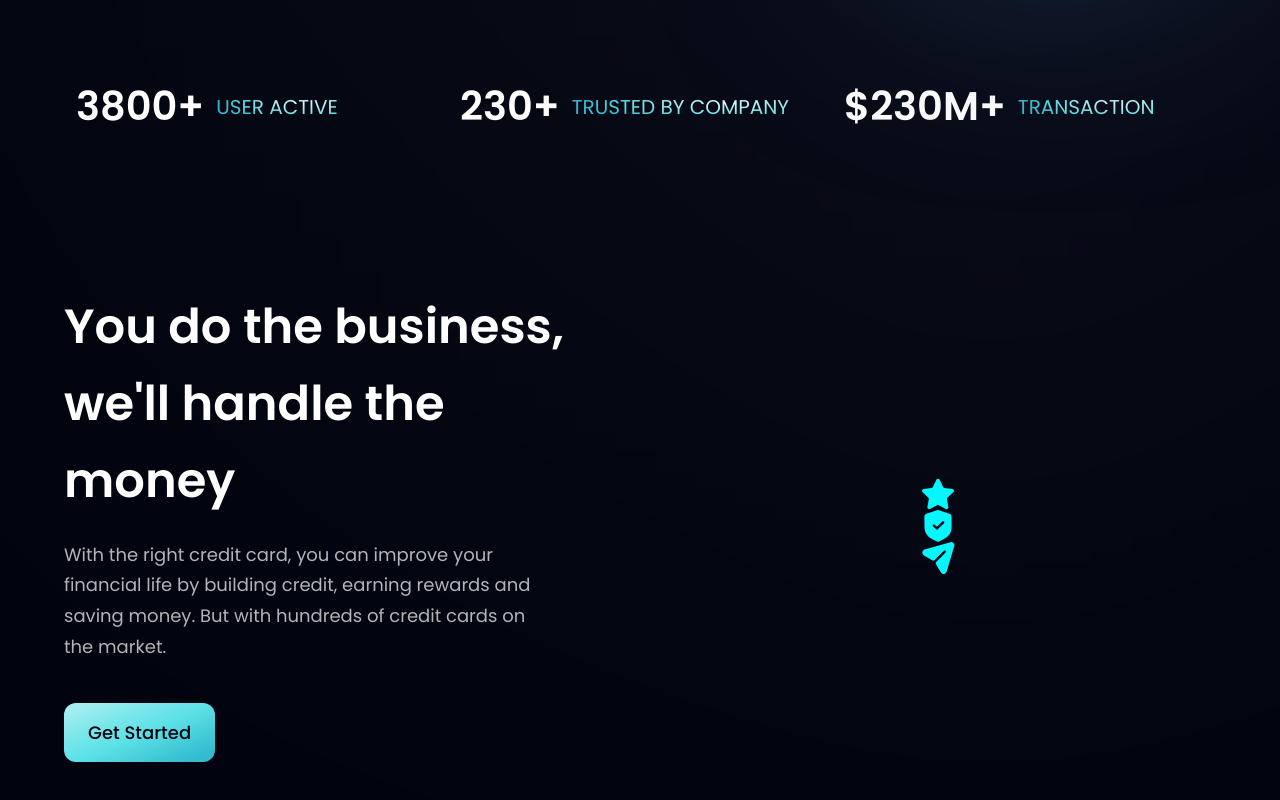
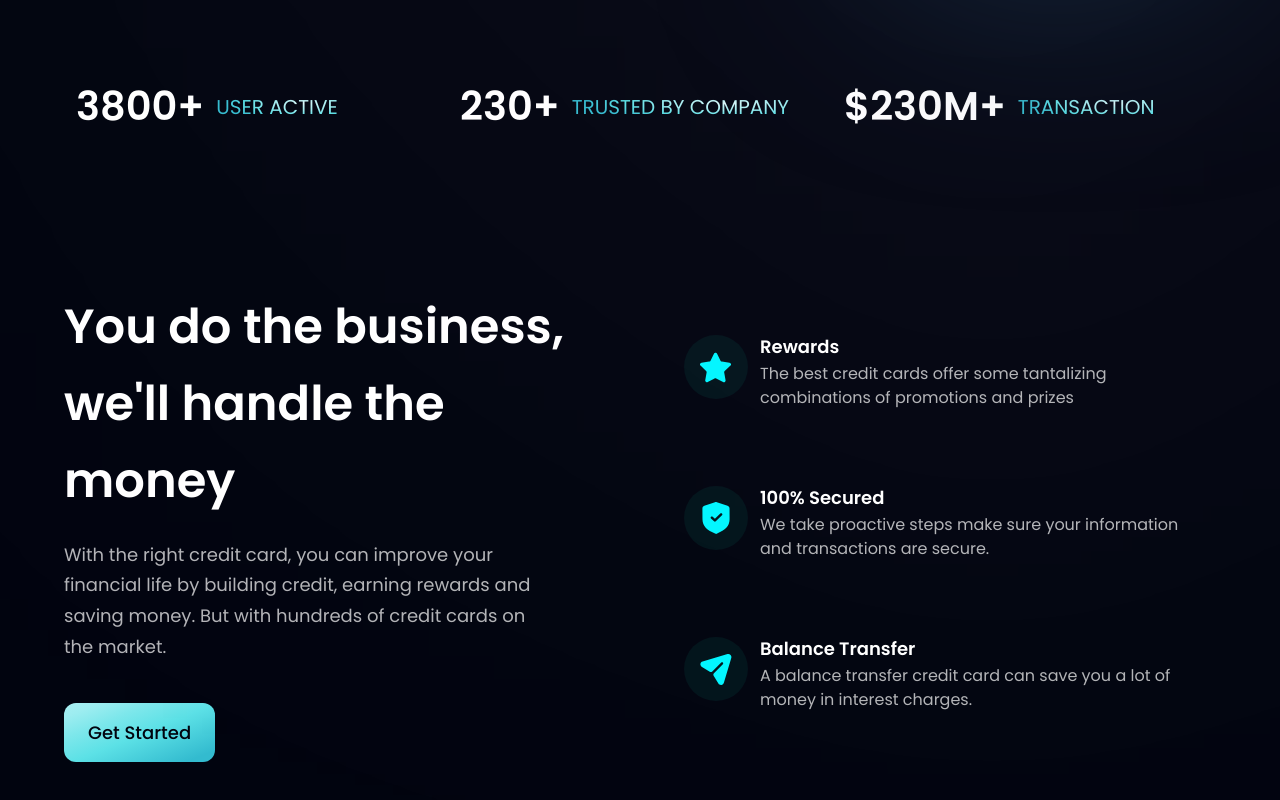
Before and after one commit to realestever/bank_modern_app, a React (Vite) app in the folder bank-modern-app/: page / in a window 1280 px wide. Shown: the part 720-1520 px from the top of the page. Built offline with nearby package versions, Linux system fonts and the light colour scheme.

Commit message:
finished business section

```diff
--- a/bank-modern-app/src/components/Business.jsx
+++ b/bank-modern-app/src/components/Business.jsx
@@ -4,9 +4,17 @@
 import Button from './Button'
 
 const FeatureCard = ({icon, title, content, index}) => (
-  <div>
-    <div>
-      <img src={icon} alt="icon"/>
+  <div className={`flex flex-row p-6 rounded-[20px] ${index !== features.length-1 ? 'mb-6' : 'mb-0'} feature-card max-w-[700px]`}>
+    <div className={`w-[64px] h-[64px] rounded-full ${styles.flexCenter} bg-dimBlue `}>
+      <img src={icon} alt="icon" className='w-[50%] h-[50%] object-contain'/>
+    </div>
+    <div className='flex-1 flex flex-col ml-3'>
+      <h4 className='font-poppins font-semibold text-white text-[18px] leading-[23px] mb-1'>
+        {title}
+      </h4>
+      <p className='font-poppins font-normal text-dimWhite text-[16px] leading-[24px] mb-1'>
+        {content}
+      </p>
     </div>
   </div>
 )
```
